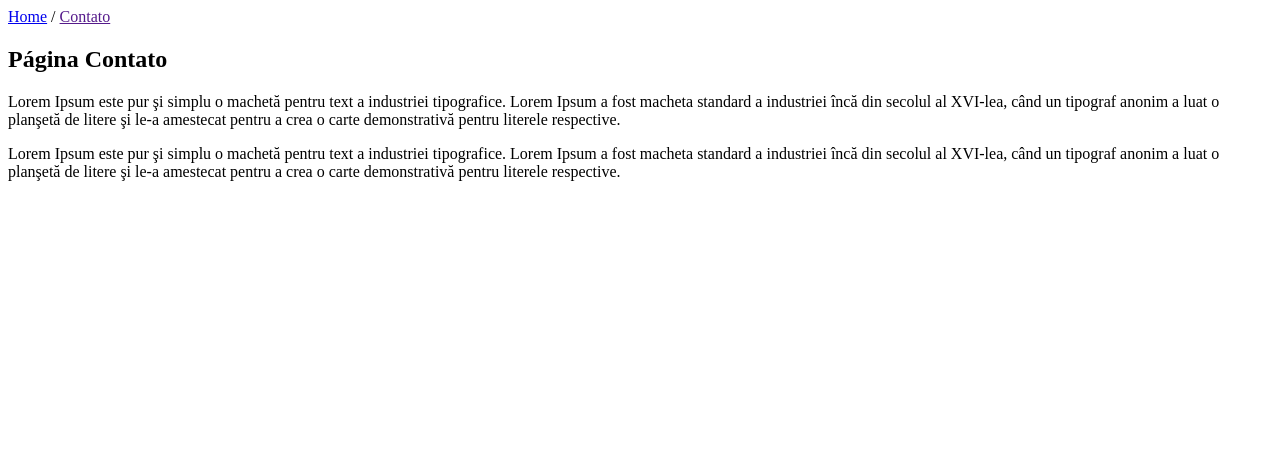
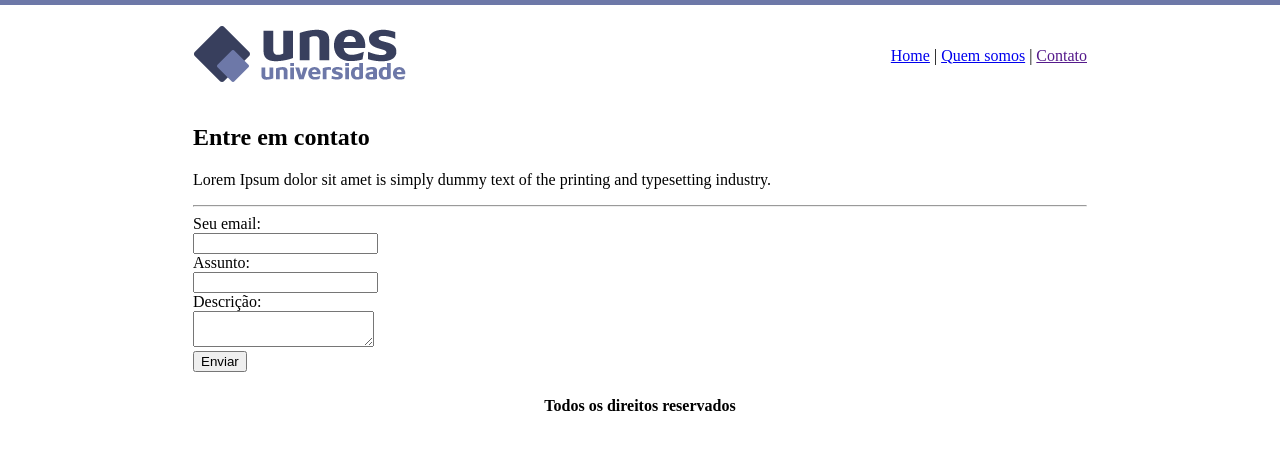
Before and after one commit to robertocajueiro/html5, a plain HTML site: page Primeiro Projeto/contato.html in a window 1280 px wide. Drawn offline with Linux system fonts and the light colour scheme.

Commit message:
Finalizando o projeto

```diff
--- a/Primeiro Projeto/contato.html
+++ b/Primeiro Projeto/contato.html
@@ -2,22 +2,52 @@
 	<html>
 	<head>
 		<meta charset="utf-8">
-	<title> Página Contato</title>
+		<title>UNES - Quem somos</title>
 	</head>
-<body>
+	<body background="imagens/fundo2.png">
+		<!-- Construção de um site utilizando tabelas -  !!NÃO RECOMENDADO!! -->
+		<!-- Construção feito dessa forma para praticar -->
 
-	<a href="index.html">Home</a>
-	/
+		<table border="0" width="900" align="center">
+			<tr>
+				<td height="89"><img src="imagens/logo.png"></td>
+				<td align="right">
+					<a href="index.html">Home</a> |
+					<a href="quem-somos.html">Quem somos</a> |
 					<a href="">Contato</a>
+				</td>
+			</tr>
 
-	<h2>Página Contato</h2>
-
-
+			<tr>
+				<td colspan="2">
+					<h2>Entre em contato</h2>
 					<p>
-		Lorem Ipsum este pur şi simplu o machetă pentru text a industriei tipografice. Lorem Ipsum a fost macheta standard a industriei încă din secolul al XVI-lea, când un tipograf anonim a luat o planşetă de litere şi le-a amestecat pentru a crea o carte demonstrativă pentru literele respective.
+						Lorem Ipsum dolor sit amet is simply dummy text of the printing and typesetting industry.
 					</p>
 
-	<p>
-		Lorem Ipsum este pur şi simplu o machetă pentru text a industriei tipografice. Lorem Ipsum a fost macheta standard a industriei încă din secolul al XVI-lea, când un tipograf anonim a luat o planşetă de litere şi le-a amestecat pentru a crea o carte demonstrativă pentru literele respective.
+					<hr>
+
+					<form>
+						Seu email: <br>
+						<input type="text" name="email"><br>
+						Assunto: <br>
+						<input type="text" name="assunto"><br>
+						Descrição: <br>
+						<textarea></textarea><br>
+
+						<input type="submit" value="Enviar">
+
+					</form>
+
+				</td>
+			</tr>
+
+			<tr>
+				<td colspan="2" align="center">
+					<h4>Todos os direitos reservados</h4>
+				</td>
+			</tr>
+		</table>
+
 	</body>
 	</html>
```
Also changed, not shown: Primeiro Projeto/quem-somos.html (added, +56 -0 lines). Lines whose indentation alone changed are shown as unchanged.
